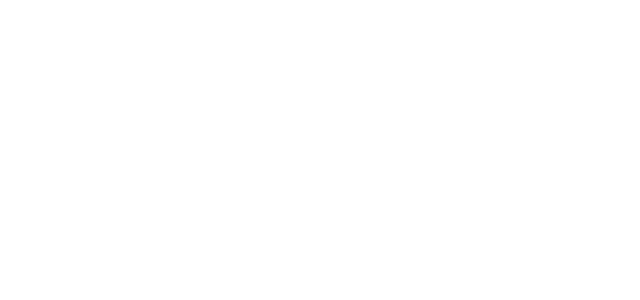
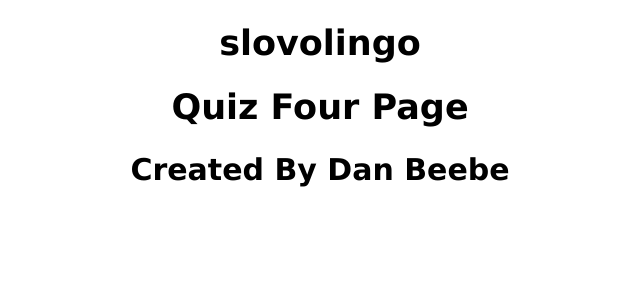
Before and after one commit to danielwbeebe/Slovene-Language-App, a React (Create React App) app in the folder client/: page /quizfour in a window 1280 px wide. Shown: the top 300 px of the page, without its empty margins (320-960 px from the left). Built offline with nearby package versions, Linux system fonts and the light colour scheme.

Commit message:
add route for quiz four

```diff
--- a/client/src/App.js
+++ b/client/src/App.js
@@ -16,6 +16,7 @@ import AboutApp from './components/AboutApp';
 import QuizOne from './components/QuizOne';
 import QuizTwo from './components/QuizTwo';
 import QuizThree from './components/QuizThree';
+import QuizFour from './components/QuizFour';
 
 // app.js used to route through app and maintain auth while doing so
 class App extends Component {
@@ -103,6 +104,7 @@ class App extends Component {
           <Route exact path="/quizone" render={() => <QuizOne />} />
           <Route exact path="/quiztwo" render={() => <QuizTwo />} />
           <Route exact path="/quizthree" render={() => <QuizThree />} />
+          <Route exact path="/quizfour" render={() => <QuizFour />} />
         </div>
       </Router>
     );
--- /dev/null
+++ b/client/src/components/QuizFour.jsx
@@ -0,0 +1,29 @@
+import React from 'react';
+import {Link} from 'react-router-dom';
+
+const QuizFour = () => {
+
+  return (
+    <div className="quiz-four">
+
+      <div className="quiz-four-header">
+
+        <div className="quiz-four-message">
+          <h1>slovolingo</h1>
+        </div>
+
+      </div>
+
+      <div className="quiz-four-main">
+        <h1>Quiz Four Page</h1>
+      </div>
+
+      <div className="quiz-four-footer">
+        <h2>Created By Dan Beebe</h2>
+      </div>
+
+    </div>
+  )
+}
+
+export default QuizFour;
```
